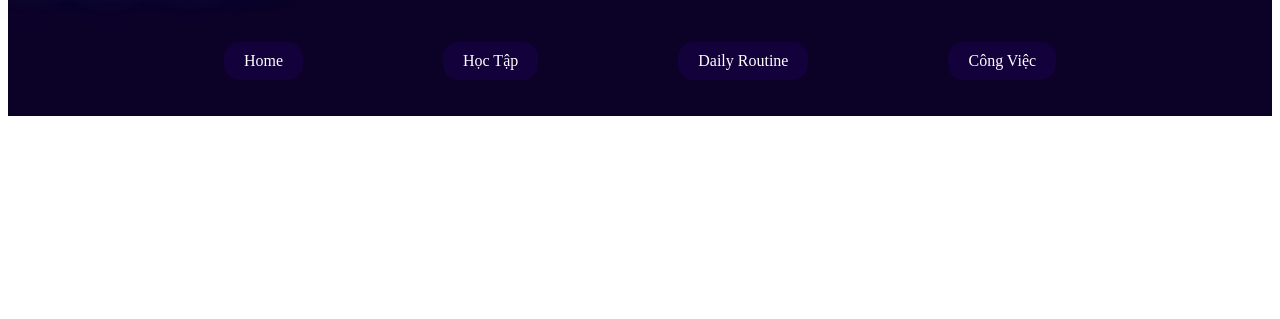
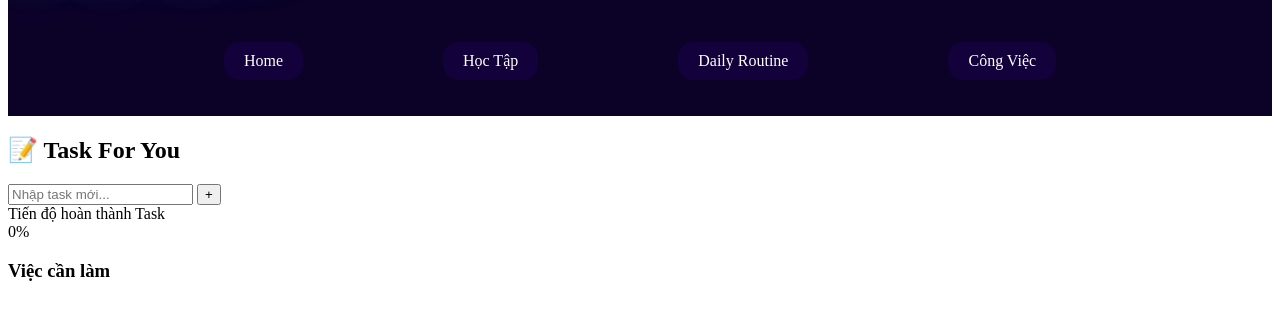
Before and after one commit to ngochan300407/To-do-list, a plain HTML site: page Work.html in a window 1280 px wide. Shown: the part 91-410 px from the top of the page. Drawn offline with Linux system fonts and the light colour scheme.

Commit message:
thêm khung task và thanh tien do

```diff
--- a/Work.html
+++ b/Work.html
@@ -34,5 +34,29 @@
         <a href="Work.html" class="Work_box2">Công Việc</a>
       </div>
     </div>
+    <div class="Content_1">
+      <div class="Bên_trái">
+        <div class="sheet">
+          <h2>📝 Task For You</h2>
+
+          <div class="add-task">
+            <input id="newTask" type="text" placeholder="Nhập task mới..." />
+            <button onclick="Daily.add()">+</button>
+          </div>
+        </div>
+        <div class="progress-box2">
+          <div class="progress-title">Tiến độ hoàn thành Task</div>
+
+          <div class="circle-progress" id="circleProgress">
+            <span id="workPercent">0%</span>
+          </div>
+        </div>
+      </div>
+      <div class="Work_List">
+        <h3>Việc cần làm</h3>
+        <ul id="workList"></ul>
+      </div>
+    </div>
+    <script src="script_i.js"></script>
   </body>
 </html>
```
